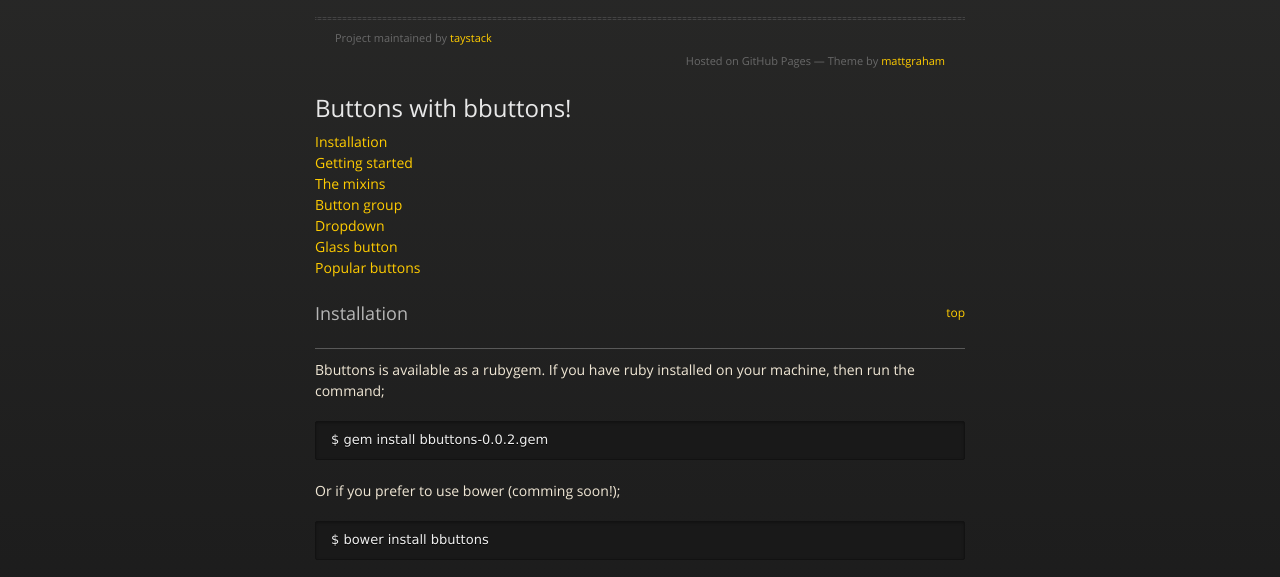
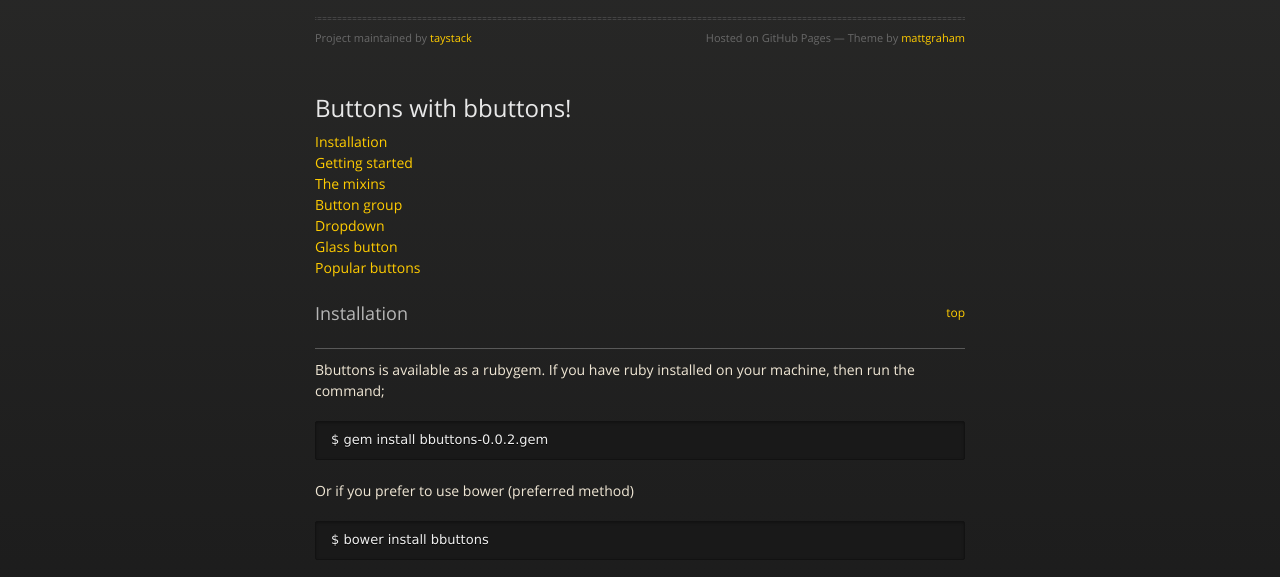
Before and after one commit to taystack/bbuttons, a plain HTML site: page index.html in a window 1280 px wide. Shown: the part 176-753 px from the top of the page. Drawn offline with nearby package versions, Linux system fonts and the light colour scheme.

Commit message:
Some styling issues.

```diff
--- a/index.html
+++ b/index.html
@@ -40,7 +40,7 @@
           <button class="chameleon">TAR</button>
         </a>
         <span class="right">DOWNLOADS</span>
-      </div><!-- end header -->
+      </div>
 
     <div class="wrapper">
 
@@ -49,8 +49,8 @@
           <h1>Bbuttons</h1>
           <p>Small, palpable button mixin.</p>
           <hr>
-          <span class="credits left">Project maintained by <a href="https://github.com/taystack">taystack</a></span>
-          <span class="credits right">Hosted on GitHub Pages &mdash; Theme by <a href="https://twitter.com/michigangraham">mattgraham</a></span>
+          <span class="credits go-left">Project maintained by <a href="https://github.com/taystack">taystack</a></span>
+          <span class="credits go-right">Hosted on GitHub Pages &mdash; Theme by <a href="https://twitter.com/michigangraham">mattgraham</a></span>
         </div>
 
       <h2>
@@ -81,7 +81,7 @@
 
       <pre><code>$ gem install bbuttons-0.0.2.gem</code></pre>
 
-      <p>Or if you prefer to use bower (comming soon!);</p>
+      <p>Or if you prefer to use bower (preferred method)</p>
 
       <pre><code>$ bower install bbuttons</code></pre>
 
--- a/stylesheets/styles.css
+++ b/stylesheets/styles.css
@@ -813,10 +813,10 @@
   color: #696969;
   margin-top: -10px;
 }
-section #title .credits.left {
+section #title .credits.go-left {
   float: left;
 }
-section #title .credits.right {
+section #title .credits.go-right {
   float: right;
 }
 
```
